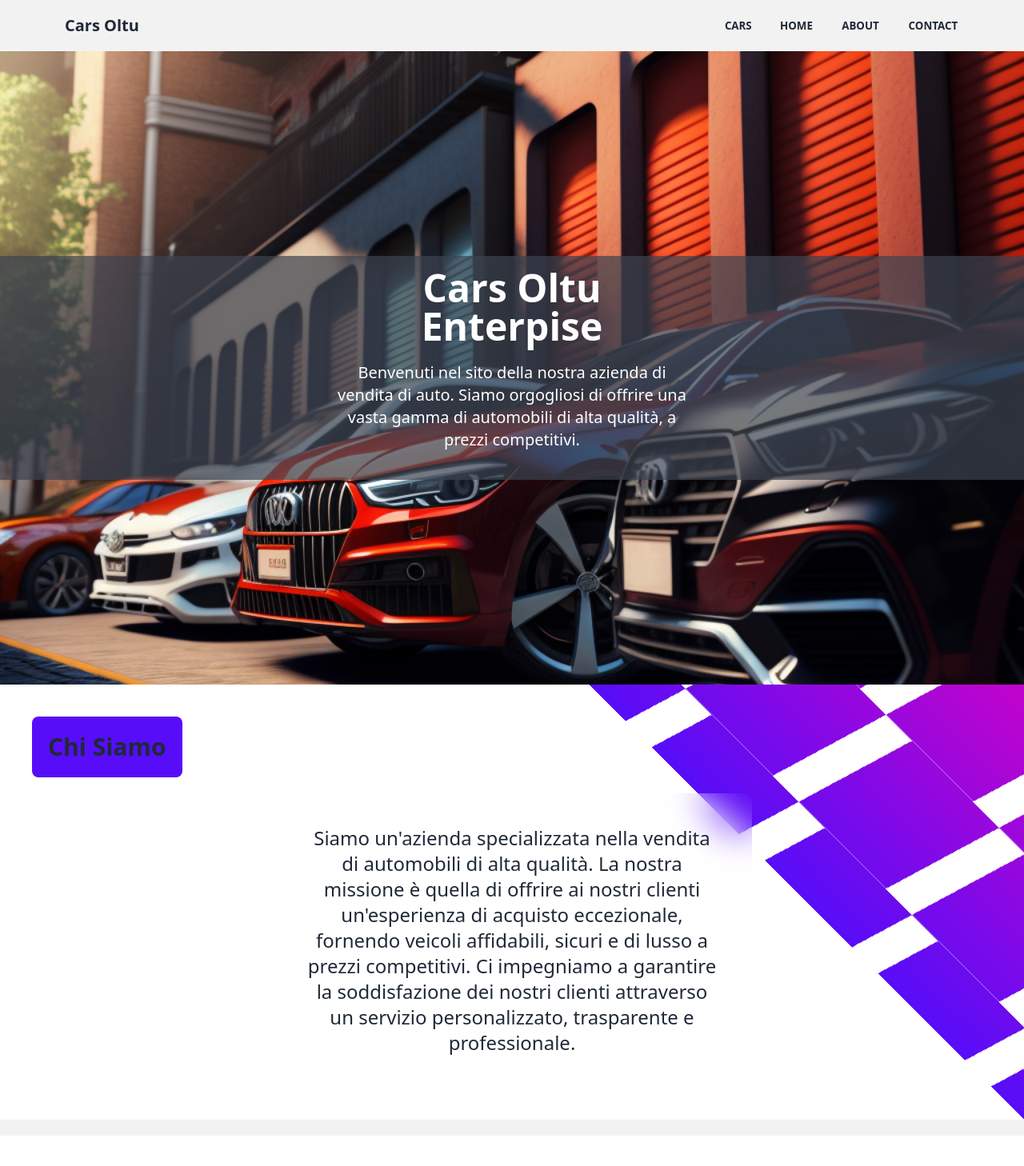
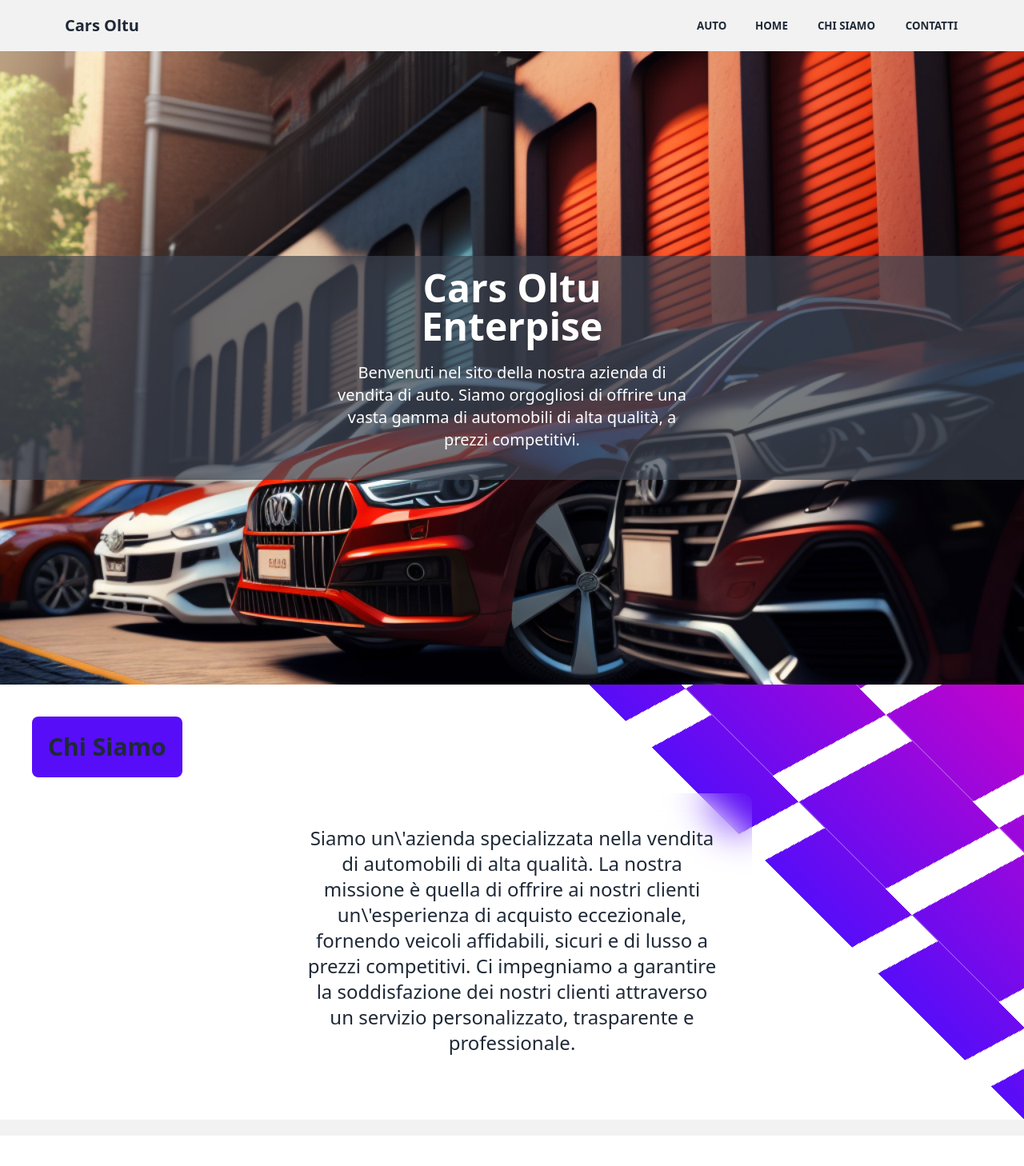
Before and after one commit to andiq123/carsoltu, a Next.js app: page / in a window 1280 px wide. Shown: the top 1458 px of the page at 80% size. Built offline with nearby package versions, Linux system fonts and the light colour scheme.

Commit message:
changes for error

```diff
--- a/components/about.tsx
+++ b/components/about.tsx
@@ -1,5 +1,3 @@
-import { businessInfo } from "@/data/bussiness-info";
-
 const About = () => {
   return (
     <div>
@@ -10,9 +8,9 @@ const About = () => {
 
         <div className="text-center lg:w-2/4 w-fit h-fit mx-auto text-2xl p-10 backdrop-blur-xl rounded-xl">
           <p>
-            Siamo un'azienda specializzata nella vendita di automobili di alta
+            Siamo un\'azienda specializzata nella vendita di automobili di alta
             qualità. La nostra missione è quella di offrire ai nostri clienti
-            un'esperienza di acquisto eccezionale, fornendo veicoli affidabili,
+            un\'esperienza di acquisto eccezionale, fornendo veicoli affidabili,
             sicuri e di lusso a prezzi competitivi. Ci impegniamo a garantire la
             soddisfazione dei nostri clienti attraverso un servizio
             personalizzato, trasparente e professionale.
--- a/components/navbar.tsx
+++ b/components/navbar.tsx
@@ -19,20 +19,19 @@ export default function Navbar() {
             Cars Oltu
           </button>
         </Link>
-
         <div className="items-stretch hidden lg:flex">
           <Link href="/cars">
-            <button className="btn btn-ghost">Cars</button>
+            <button className="btn btn-ghost">Auto</button>
           </Link>
 
           <a href="/#intro" className="btn btn-ghost">
             Home
           </a>
           <a href="/#about" className="btn btn-ghost">
-            About
+            Chi Siamo
           </a>
           <a href="/#contact" className="btn btn-ghost">
-            Contact
+            Contatti
           </a>
         </div>
 
@@ -51,7 +50,7 @@ export default function Navbar() {
                   className="btn btn-ghost"
                   onClick={() => setIsOpen(false)}
                 >
-                  Cars
+                  Auto
                 </button>
               </Link>
 
@@ -68,7 +67,7 @@ export default function Navbar() {
                 className="btn btn-ghost"
                 onClick={() => setIsOpen(false)}
               >
-                About
+                Chi Siamo
               </a>
 
               <a
@@ -76,7 +75,7 @@ export default function Navbar() {
                 className="btn btn-ghost"
                 onClick={() => setIsOpen(false)}
               >
-                Contact
+                Contatti
               </a>
             </div>
           </div>
```
